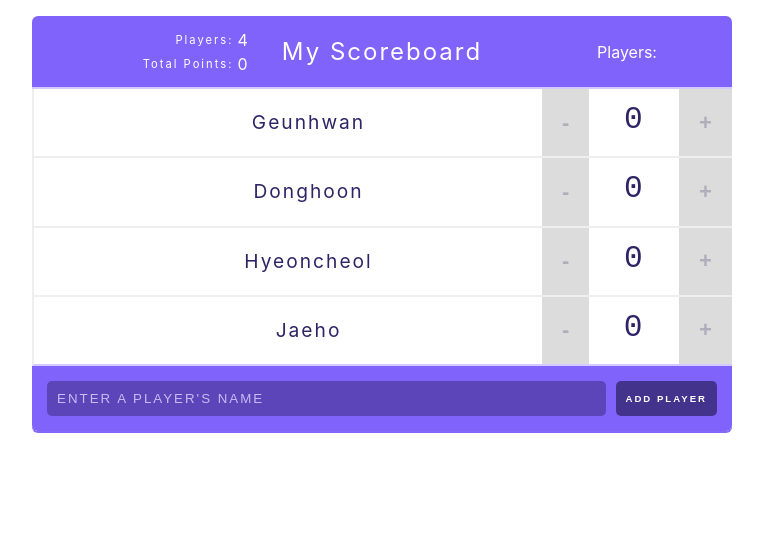
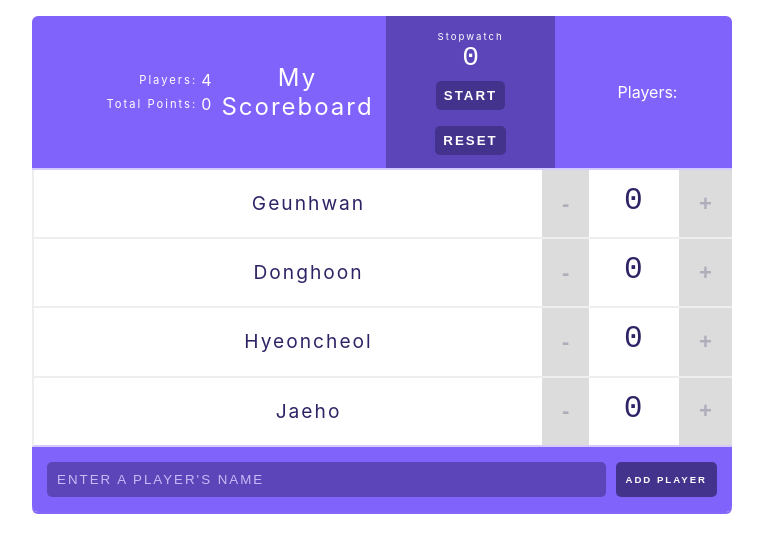
Before and after one commit to cgh5560/scoreboard-Oct2020, a React (Create React App) app: page / in a window 1280 px wide. Shown: the top 552 px of the page, without its empty margins (258-1021 px from the left). Built offline with nearby package versions, Linux system fonts and the light colour scheme.

Commit message:
Stopwatch UI 구현

```diff
--- a/src/components/Header.jsx
+++ b/src/components/Header.jsx
@@ -1,5 +1,6 @@
 import React from "react";
 import Statistics from "./Statistics";
+import Stopwatch from "./Stopwatch";
 
 export const Header = (props) => {
   console.log(props);
@@ -9,6 +10,7 @@ export const Header = (props) => {
     <header className="header">
       <Statistics players={props.players}></Statistics>
       <h1 className="h1">{title}</h1>
+      <Stopwatch></Stopwatch>
       <span className='stats'>Players: {totalPlayers}</span>
     </header>
   );
--- /dev/null
+++ b/src/components/Stopwatch.jsx
@@ -0,0 +1,16 @@
+import React from "react";
+
+class Stopwatch extends React.Component{
+  render() {
+    return (
+      <div className="stopwatch">
+        <h2>Stopwatch</h2>
+        <span className="stopwatch-time">0</span>
+        <button>Start</button>
+        <button>Reset</button>
+      </div>
+    )
+  }
+}
+
+export default Stopwatch;
```
Also changed, not shown: js/thread1.js (added, +17 -0 lines).
